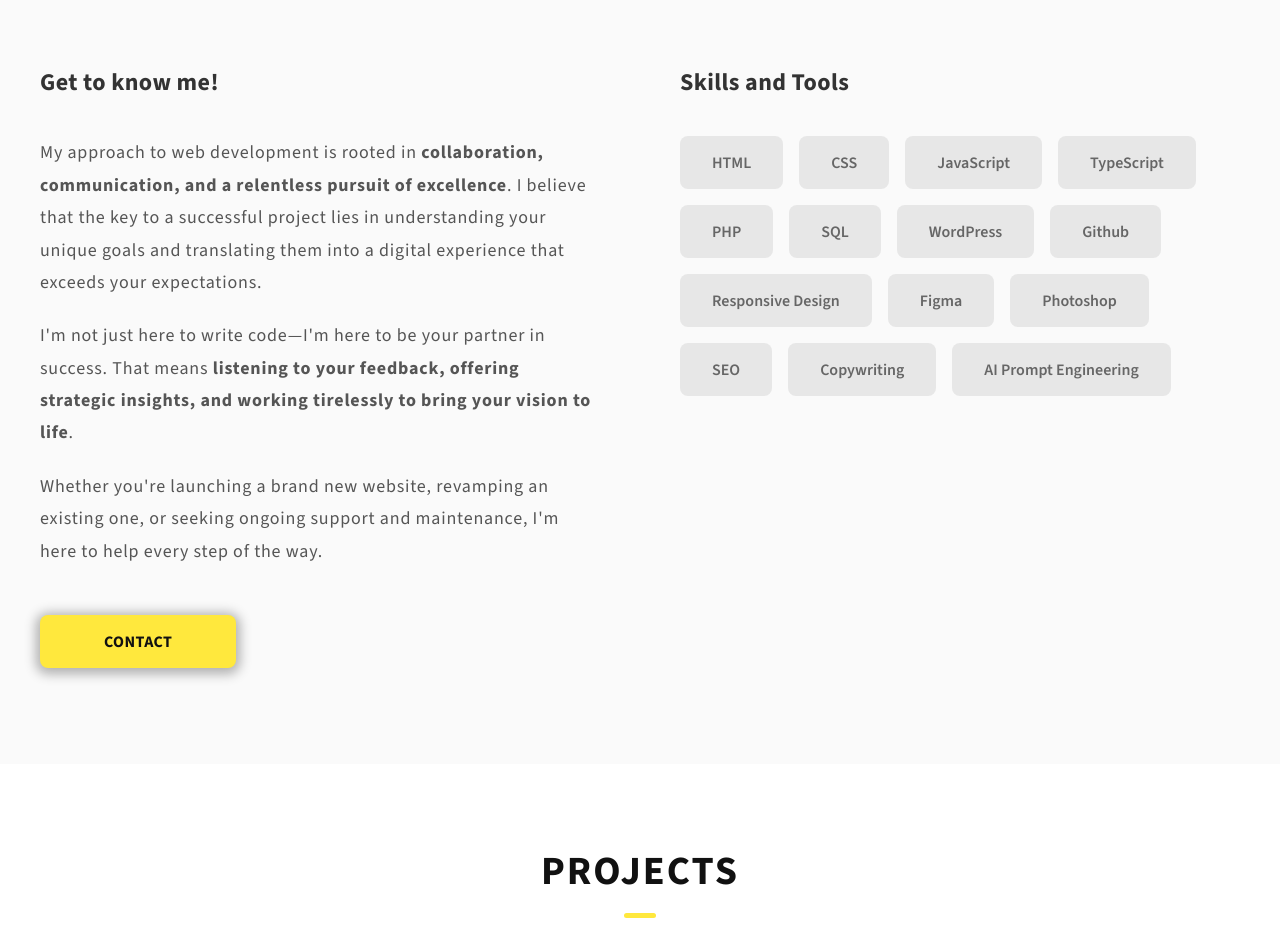
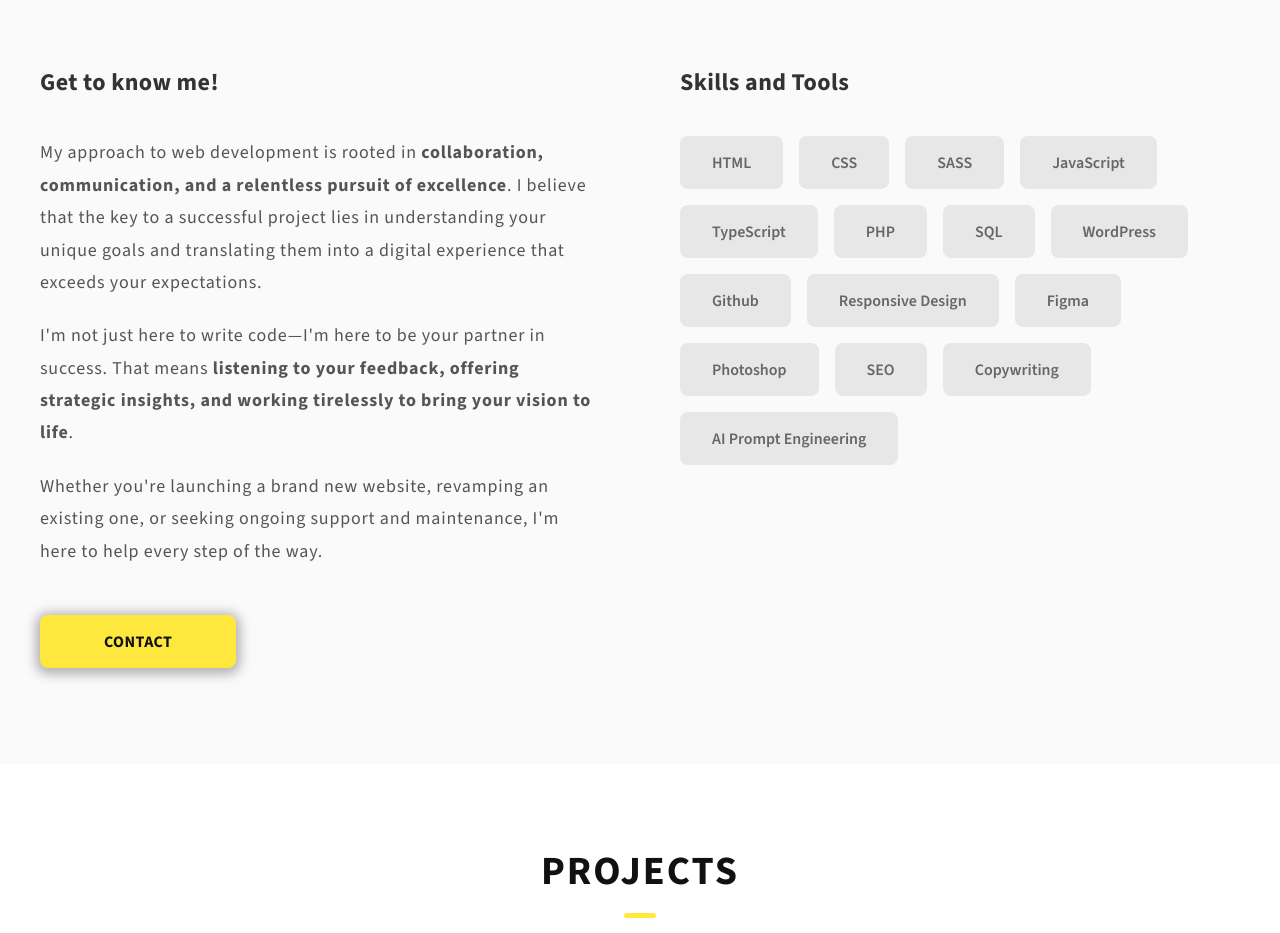
Before and after one commit to MannyPachano/Manny-Web-Dev-Portfolio, a plain HTML site: page index.html in a window 1280 px wide. Shown: the part 1081-2014 px from the top of the page. Drawn offline with nearby package versions, Linux system fonts and the light colour scheme.

Commit message:
Added Skill to index.html

```diff
--- a/index.html
+++ b/index.html
@@ -92,6 +92,7 @@
 				<ul class="skills-list">
 					<li>HTML</li>
 					<li>CSS</li>
+					<li>SASS</li>
 					<li>JavaScript</li>
 					<li>TypeScript</li>
 					<li>PHP</li>
```
Also changed, not shown: 1 other file.
